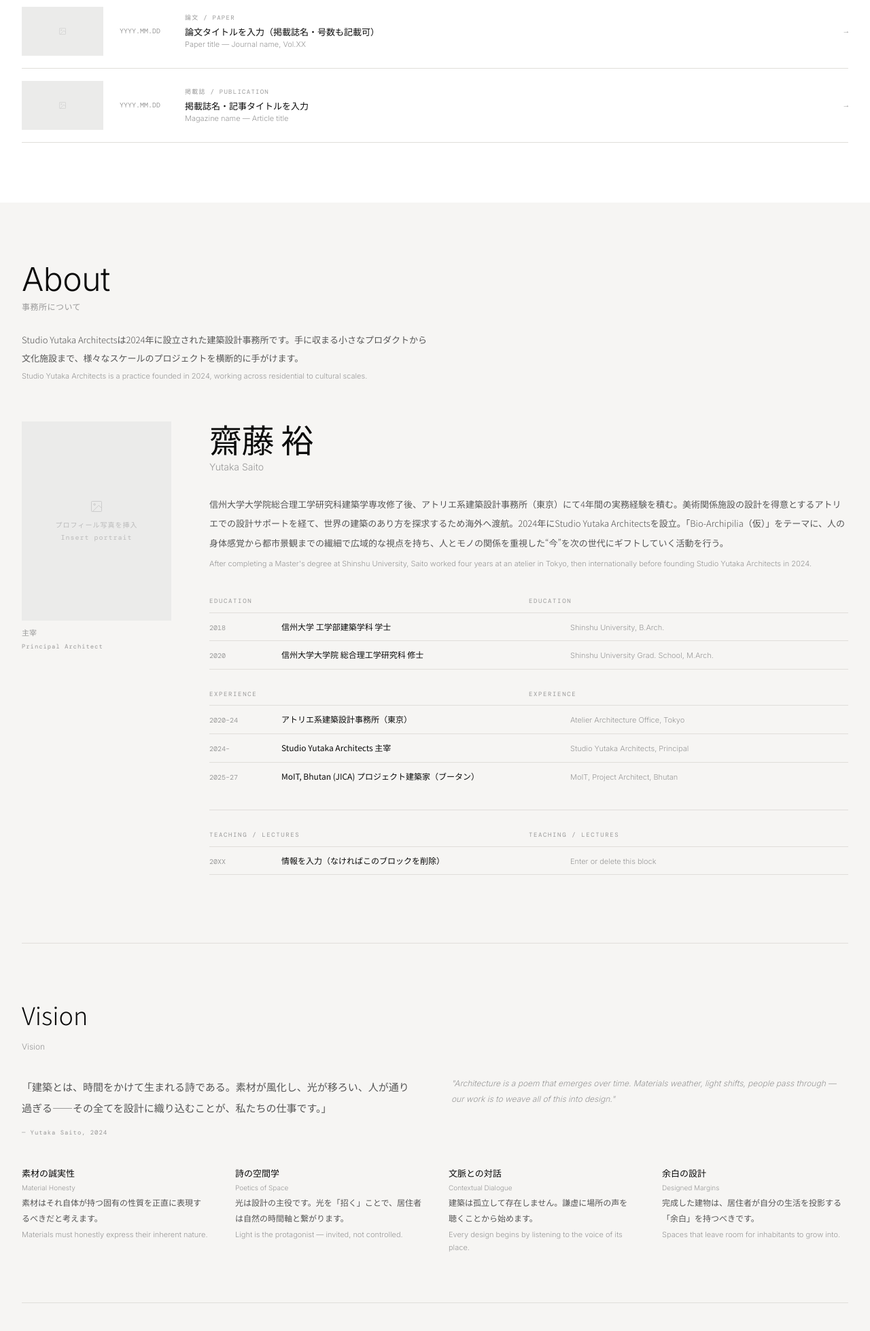
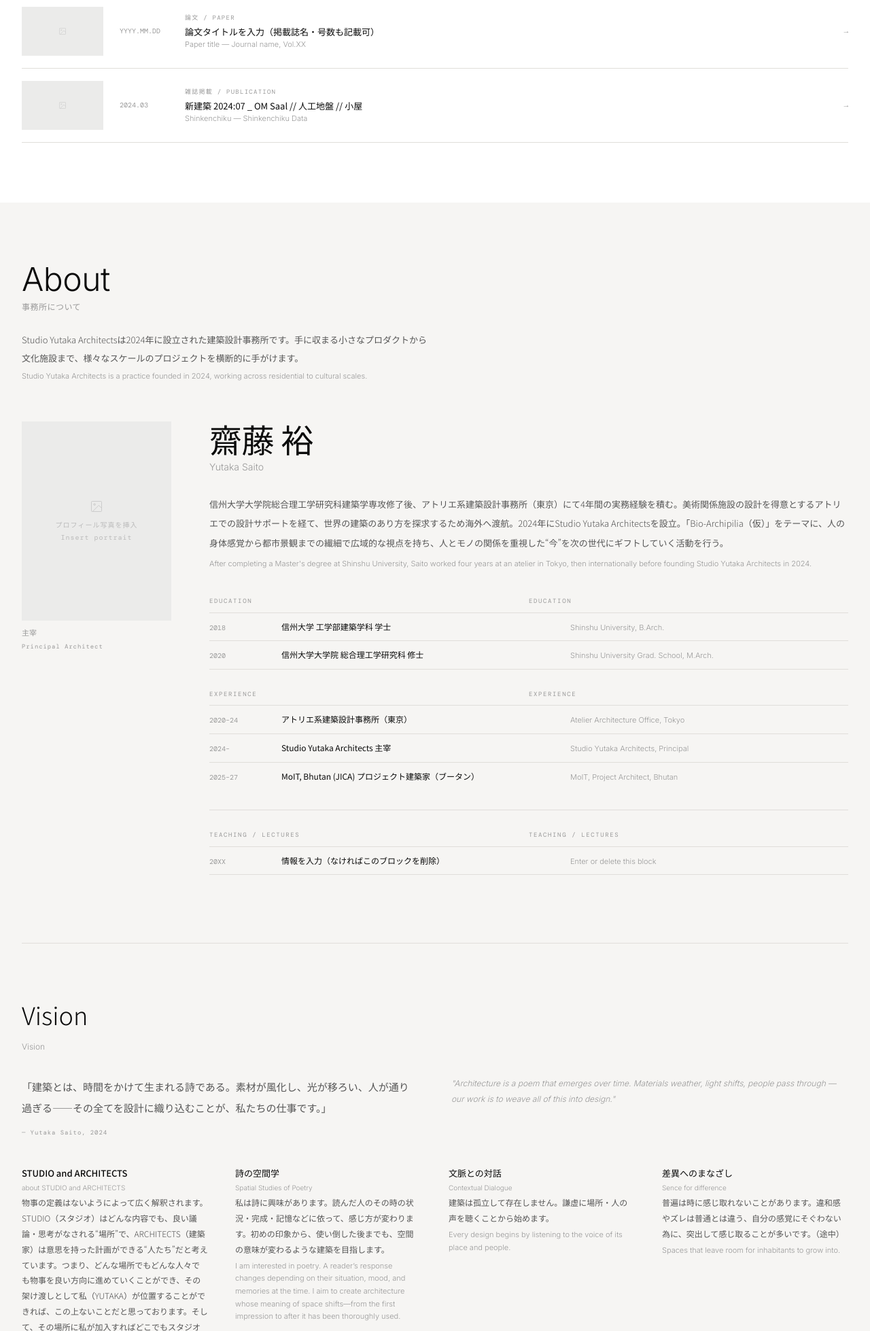
Before and after one commit to StudioYutakaArchitects/website, a plain HTML site: page index.html in a window 1280 px wide. Shown: the part 3180-5138 px from the top of the page at 68% size. Drawn offline with nearby package versions, Linux system fonts and the light colour scheme.

Commit message:
Update index.html
細かい修正

```diff
--- a/index.html
+++ b/index.html
@@ -876,13 +876,13 @@ footer{
       <span class="news-arrow">→</span>
     </a>
 
-    <a href="https://YOUR-MAGAZINE-URL" target="_blank" class="news-row" style="text-decoration:none;color:inherit;"><!-- ↓ 掲載誌URLを入力 -->
+    <a href="https://data.shinkenchiku.online/projects/articles/SK_2024_07_126-0" target="_blank" class="news-row" style="text-decoration:none;color:inherit;"><!-- ↓ 掲載誌URLを入力 -->
       <div class="news-thumb"><div class="ph"></div></div>
-      <span class="news-date">YYYY.MM.DD</span>
+      <span class="news-date">2024.03</span>
       <div class="news-content">
-        <div class="news-tag">掲載誌 / PUBLICATION</div><!-- ↓ -->
-        <div class="news-title-jp">掲載誌名・記事タイトルを入力</div><!-- ↓ -->
-        <div class="news-title-en">Magazine name — Article title</div><!-- ↓ -->
+        <div class="news-tag">雑誌掲載 / PUBLICATION</div><!-- ↓ -->
+        <div class="news-title-jp">新建築 2024:07 _ OM Saal // 人工地盤 // 小屋</div><!-- ↓ -->
+        <div class="news-title-en">Shinkenchiku — Shinkenchiku Data</div><!-- ↓ -->
       </div>
       <span class="news-arrow">→</span>
     </a>
@@ -987,23 +987,23 @@ footer{
     <div class="pillars">
       <!-- ↓ 各柱を変更 -->
       <div class="pillar">
-        <h4>素材の誠実性<span class="en">Material Honesty</span></h4>
-        <p class="pjp">素材はそれ自体が持つ固有の性質を正直に表現するべきだと考えます。</p>
-        <p class="pen">Materials must honestly express their inherent nature.</p>
+        <h4>STUDIO and ARCHITECTS<span class="en">about STUDIO and ARCHITECTS</span></h4>
+        <p class="pjp">物事の定義はないようによって広く解釈されます。STUDIO（スタジオ）はどんな内容でも、良い議論・思考がなされる“場所”で、ARCHITECTS（建築家）は意思を持った計画ができる“人たち”だと考えています。つまり、どんな場所でもどんな人々でも物事を良い方向に進めていくことができ、その架け渡しとして私（YUTAKA）が位置することができれば、この上ないことだと思っております。そして、その場所に私が加入すればどこでもスタジオになり、その人々に私が介入すればだれでもアーキテクトになる。みんな一つの“輪”の中で活動していく、そんな思いを込めて事務所名を決めました。</p>
+        <p class="pen">There is no single definition of things; meanings are interpreted broadly depending on context. I see STUDIO as a “place” where, whatever the subject, good discussion and thoughtful thinking take place, and ARCHITECTS as the “people” who can make intentional plans. In other words, any place and any people can move things in a positive direction, and it would be ideal if I (YUTAKA) could position myself as the bridge between them. If I join a place, it becomes a studio; if I intervene with people, anyone can become an architect. With the idea that everyone works together within a single “circle,” I chose the name for the office.</p>
       </div>
       <div class="pillar">
-        <h4>詩の空間学<span class="en">Poetics of Space</span></h4>
-        <p class="pjp">光は設計の主役です。光を「招く」ことで、居住者は自然の時間軸と繋がります。</p>
-        <p class="pen">Light is the protagonist — invited, not controlled.</p>
+        <h4>詩の空間学<span class="en">Spatial Studies of Poetry</span></h4>
+        <p class="pjp">私は詩に興味があります。読んだ人のその時の状況・完成・記憶などに依って、感じ方が変わります。初めの印象から、使い倒した後までも、空間の意味が変わるような建築を目指します。</p>
+        <p class="pen">I am interested in poetry. A reader’s response changes depending on their situation, mood, and memories at the time. I aim to create architecture whose meaning of space shifts—from the first impression to after it has been thoroughly used.</p>
       </div>
       <div class="pillar">
         <h4>文脈との対話<span class="en">Contextual Dialogue</span></h4>
-        <p class="pjp">建築は孤立して存在しません。謙虚に場所の声を聴くことから始めます。</p>
-        <p class="pen">Every design begins by listening to the voice of its place.</p>
+        <p class="pjp">建築は孤立して存在しません。謙虚に場所・人の声を聴くことから始めます。</p>
+        <p class="pen">Every design begins by listening to the voice of its place and people.</p>
       </div>
       <div class="pillar">
-        <h4>余白の設計<span class="en">Designed Margins</span></h4>
-        <p class="pjp">完成した建物は、居住者が自分の生活を投影する「余白」を持つべきです。</p>
+        <h4>差異へのまなざし<span class="en">Sence for difference</span></h4>
+        <p class="pjp">普遍は時に感じ取れないことがあります。違和感やズレは普通とは違う、自分の感覚にそぐわない為に、突出して感じ取ることが多いです。（途中）</p>
         <p class="pen">Spaces that leave room for inhabitants to grow into.</p>
       </div>
     </div>
@@ -1119,7 +1119,7 @@ footer{
           <div class="flow-num">01</div>
           <div class="ftitle-jp">ヒアリング</div>
           <div class="ftitle-en">Listening</div>
-          <p class="fdesc-jp">クライアントの言葉の奥にある本当の願いを聴き取ることから始まります。</p>
+          <p class="fdesc-jp">クライアントの言葉の奥にある本当の想いを聴き取ることから始まります。</p>
           <p class="fdesc-en">Listening to what the client truly wants.</p>
         </div>
       </div>
@@ -1141,7 +1141,7 @@ footer{
           <div class="flow-num">03</div>
           <div class="ftitle-jp">コンセプト</div>
           <div class="ftitle-en">Concept</div>
-          <p class="fdesc-jp">核となるアイデアをスケッチと模型で検証します。</p>
+          <p class="fdesc-jp">核となるアイデアをスケッチと模型（3D）で検証します。</p>
           <p class="fdesc-en">Finding the core idea through sketches and models.</p>
         </div>
       </div>
@@ -1152,7 +1152,7 @@ footer{
           <div class="flow-num">04</div>
           <div class="ftitle-jp">設計</div>
           <div class="ftitle-en">Design</div>
-          <p class="fdesc-jp">基本設計から実施設計へ。細部の納まりまで追求します。</p>
+          <p class="fdesc-jp">基本設計から実施設計へ。細部の納まりまで追求し、全体を調整します。</p>
           <p class="fdesc-en">From schematic to construction documents.</p>
         </div>
       </div>
@@ -1163,7 +1163,7 @@ footer{
           <div class="flow-num">05</div>
           <div class="ftitle-jp">工事監理</div>
           <div class="ftitle-en">Supervision</div>
-          <p class="fdesc-jp">現場に立ち会い、職人との対話を通じて設計意図を移植します。</p>
+          <p class="fdesc-jp">現場に立ち会い、職人との対話を通じて設計意図を具現化します。</p>
           <p class="fdesc-en">On-site dialogue with craftspeople.</p>
         </div>
       </div>
@@ -1272,7 +1272,7 @@ footer{
       <span class="logo-arch">&nbsp;ARCHITECTS</span>
     </a>
     <!-- ↓ フッターコピーを変更 -->
-    <p class="ft-tag-jp">東京を拠点とする建築設計事務所 — 2024年設立</p>
+    <p class="ft-tag-jp">東京・茨城・ブータンを拠点とする建築設計事務所 — 2024年設立</p>
     <p class="ft-tag-en">Architecture practice, Tokyo — Est. 2024</p>
   </div>
   <div class="ft-col">
```
